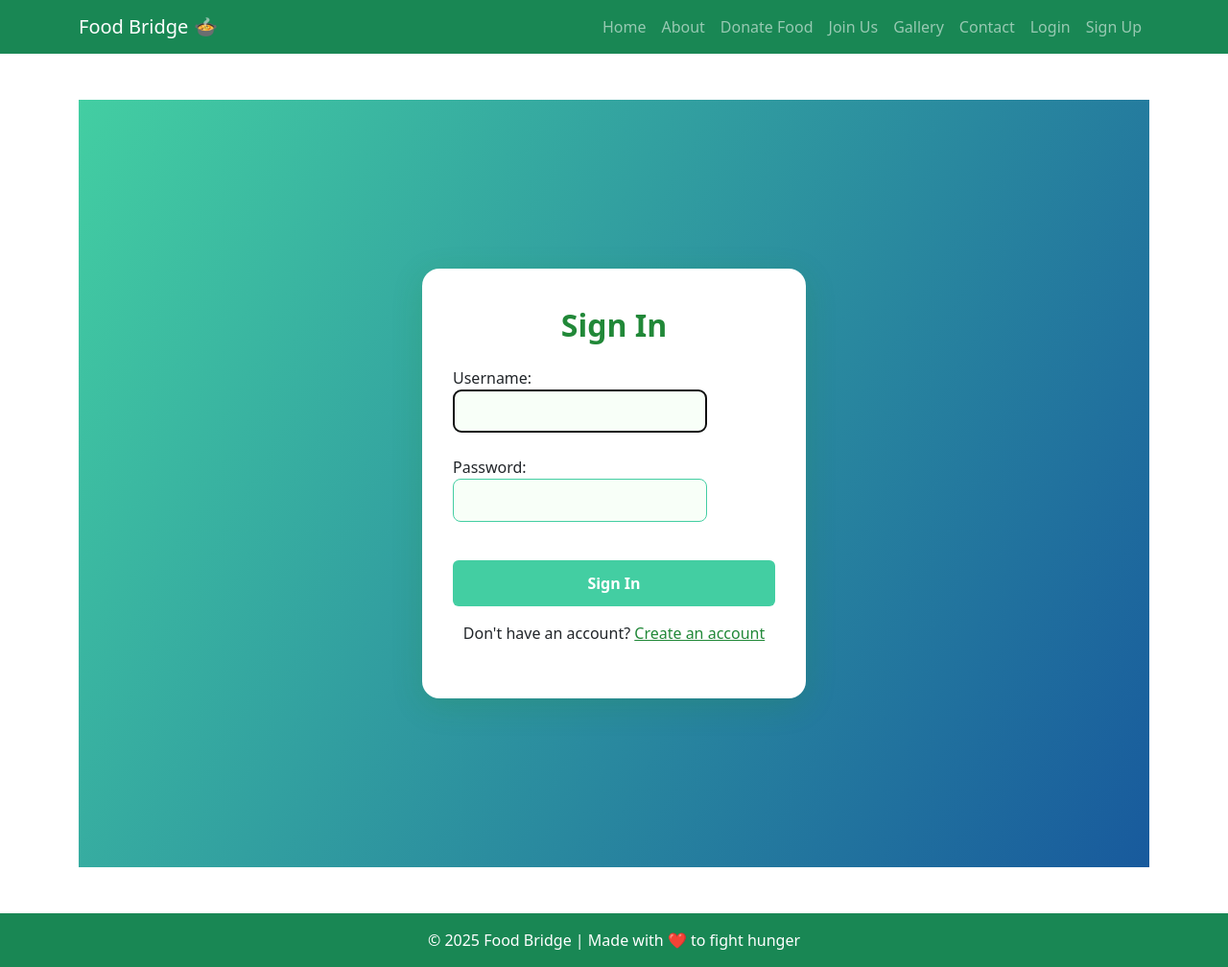
After one commit to Khushbudaswani/Foodbridge, a Django app: page /login/ in a window 1280 px wide. The commit adds this page. Shown: the whole page at 96% size. Run offline with Django 4.2, Linux system fonts and the light colour scheme.

Commit message:
Added new feature to login/signup

```diff
--- a/pages/urls.py
+++ b/pages/urls.py
@@ -11,5 +11,8 @@ urlpatterns = [
     path('partners/', views.partners, name='partners'),
     path('contact/', views.contact, name='contact'),
     path('gallery/', views.gallery, name='gallery'),
+    path('login/', views.login_view, name='login'),
+    path('signup/', views.signup_view, name='signup'),
+    path('logout/', views.logout_view, name='logout'),
 
 ]
--- a/pages/views.py
+++ b/pages/views.py
@@ -1,3 +1,49 @@
+from django.contrib.auth.forms import UserCreationForm, AuthenticationForm
+from django.contrib.auth import login, logout
+from django.shortcuts import redirect
+
+def signup_view(request):
+    from django.contrib.auth.forms import UserCreationForm
+    from django import forms
+    class CustomUserCreationForm(UserCreationForm):
+        def __init__(self, *args, **kwargs):
+            super().__init__(*args, **kwargs)
+            for field in self.fields.values():
+                field.help_text = ''
+    message = ''
+    if request.method == 'POST':
+        form = CustomUserCreationForm(request.POST)
+        if form.is_valid():
+            user = form.save()
+            login(request, user)
+            return redirect('home')
+        else:
+            message = 'Please correct the errors below.'
+    else:
+        form = CustomUserCreationForm()
+    return render(request, 'pages/signup.html', {'form': form, 'message': message})
+
+def login_view(request):
+    from django.contrib.auth.forms import AuthenticationForm
+    message = ''
+    if request.method == 'POST':
+        form = AuthenticationForm(data=request.POST)
+        if form.is_valid():
+            user = form.get_user()
+            login(request, user)
+            message = 'Login successful!'
+            return render(request, 'pages/login.html', {'form': form, 'message': message, 'success': True})
+        else:
+            message = 'Invalid username or password.'
+            return render(request, 'pages/login.html', {'form': form, 'message': message, 'success': False})
+    else:
+        form = AuthenticationForm()
+    return render(request, 'pages/login.html', {'form': form, 'message': message})
+
+def logout_view(request):
+    if request.method == 'POST':
+        logout(request)
+        return redirect('home')
 from django.shortcuts import render, redirect
 from pages.forms import DonateFoodForm, JoinTeamForm, ContactForm
 
--- a/templates/base.html
+++ b/templates/base.html
@@ -4,39 +4,103 @@
     <meta charset="UTF-8" />
     <meta name="viewport" content="width=device-width, initial-scale=1" />
     <title>{% block title %}Food Bridge{% endblock %}</title>
-    <link rel="stylesheet" href="static/css/style.css">
+    <link rel="stylesheet" href="static/css/style.css" />
     <!-- AOS CSS -->
-<link href="https://cdn.jsdelivr.net/npm/aos@2.3.4/dist/aos.css" rel="stylesheet">
+    <link
+      href="https://cdn.jsdelivr.net/npm/aos@2.3.4/dist/aos.css"
+      rel="stylesheet"
+    />
     <!-- Animate.css -->
-<link rel="stylesheet" href="https://cdnjs.cloudflare.com/ajax/libs/animate.css/4.1.1/animate.min.css"/>
+    <link
+      rel="stylesheet"
+      href="https://cdnjs.cloudflare.com/ajax/libs/animate.css/4.1.1/animate.min.css"
+    />
 
-
-    <link href="https://cdn.jsdelivr.net/npm/bootstrap@5.3.0/dist/css/bootstrap.min.css" rel="stylesheet" />
+    <link
+      href="https://cdn.jsdelivr.net/npm/bootstrap@5.3.0/dist/css/bootstrap.min.css"
+      rel="stylesheet"
+    />
     {% load static %}
   </head>
   <body>
     <nav class="navbar navbar-expand-lg navbar-dark bg-success">
       <div class="container">
         <a class="navbar-brand" href="{% url 'home' %}">Food Bridge 🍲</a>
-    <button class="navbar-toggler" type="button" data-bs-toggle="collapse" data-bs-target="#navMenu">
+        <button
+          class="navbar-toggler"
+          type="button"
+          data-bs-toggle="collapse"
+          data-bs-target="#navMenu"
+        >
           <span class="navbar-toggler-icon"></span>
         </button>
         <div class="collapse navbar-collapse" id="navMenu">
           <ul class="navbar-nav ms-auto">
-        <li class="nav-item"><a class="nav-link" href="{% url 'home' %}">Home</a></li>
-        <li class="nav-item"><a class="nav-link" href="{% url 'about' %}">About</a></li>
-        <li class="nav-item"><a class="nav-link" href="{% url 'donate_food' %}">Donate Food</a></li>
-        <li class="nav-item"><a class="nav-link" href="{% url 'join_team' %}">Join Us</a></li>
-        <li class="nav-item"><a class="nav-link" href="{% url 'gallery' %}">Gallery</a></li>
-        <li class="nav-item"><a class="nav-link" href="{% url 'contact' %}">Contact</a></li>
+            <li class="nav-item">
+              <a class="nav-link" href="{% url 'home' %}">Home</a>
+            </li>
+            <li class="nav-item">
+              <a class="nav-link" href="{% url 'about' %}">About</a>
+            </li>
+            <li class="nav-item">
+              {% if user.is_authenticated %}
+              <a class="nav-link" href="{% url 'donate_food' %}">Donate Food</a>
+              {% else %}
+              <a
+                class="nav-link"
+                href="{% url 'login' %}?next={% url 'donate_food' %}"
+                >Donate Food</a
+              >
+              {% endif %}
+            </li>
+            <li class="nav-item">
+              {% if user.is_authenticated %}
+              <a class="nav-link" href="{% url 'join_team' %}">Join Us</a>
+              {% else %}
+              <a
+                class="nav-link"
+                href="{% url 'login' %}?next={% url 'join_team' %}"
+                >Join Us</a
+              >
+              {% endif %}
+            </li>
+            <li class="nav-item">
+              <a class="nav-link" href="{% url 'gallery' %}">Gallery</a>
+            </li>
+            <li class="nav-item">
+              <a class="nav-link" href="{% url 'contact' %}">Contact</a>
+            </li>
+            {% if user.is_authenticated %}
+            <li class="nav-item">
+              <form
+                method="post"
+                action="{% url 'logout' %}"
+                style="display: inline"
+              >
+                {% csrf_token %}
+                <button
+                  class="nav-link btn btn-link text-white"
+                  style="text-decoration: none"
+                  type="submit"
+                >
+                  Logout
+                </button>
+              </form>
+            </li>
+            {% else %}
+            <li class="nav-item">
+              <a class="nav-link" href="{% url 'login' %}">Login</a>
+            </li>
+            <li class="nav-item">
+              <a class="nav-link" href="{% url 'signup' %}">Sign Up</a>
+            </li>
+            {% endif %}
           </ul>
         </div>
       </div>
     </nav>
 
-<div class="container my-5">
-  {% block content %}{% endblock %}
-</div>
+    <div class="container my-5">{% block content %}{% endblock %}</div>
 
     <footer class="bg-success text-white text-center p-3">
       &copy; 2025 Food Bridge | Made with ❤️ to fight hunger
@@ -48,6 +112,5 @@
     <script>
       AOS.init();
     </script>
-
   </body>
 </html>
--- /dev/null
+++ b/templates/pages/login.html
@@ -0,0 +1,87 @@
+{% extends 'base.html' %} {% block content %}
+<style>
+  .auth-bg {
+    min-height: 100vh;
+    background: linear-gradient(120deg, #43cea2 0%, #185a9d 100%);
+    display: flex;
+    align-items: center;
+    justify-content: center;
+  }
+  .auth-card {
+    background: #fff;
+    border-radius: 18px;
+    box-shadow: 0 8px 32px 0 rgba(34,139,34,0.2);
+    padding: 2.5rem 2rem;
+    width: 100%;
+    max-width: 400px;
+  }
+  .auth-title {
+    color: #218838;
+    font-weight: 700;
+    margin-bottom: 1.5rem;
+    text-align: center;
+  }
+  .auth-btn {
+    background: #43cea2;
+    color: #fff;
+    border: none;
+    border-radius: 6px;
+    width: 100%;
+    padding: 0.75rem;
+    font-weight: 600;
+    margin-top: 1rem;
+    transition: background 0.2s;
+  }
+  .auth-btn:hover {
+    background: #218838;
+  }
+  .auth-link {
+    color: #218838;
+    text-decoration: underline;
+  }
+  .auth-message {
+    text-align: center;
+    margin-bottom: 1rem;
+    color: {% if success %}#218838{% else %}#dc3545{% endif %};
+    font-weight: 500;
+  }
+  .auth-input {
+    border-radius: 8px !important;
+    border: 1.5px solid #43cea2 !important;
+    padding: 0.6rem 1rem !important;
+    margin-bottom: 1rem !important;
+    font-size: 1rem;
+    background: #f8fff8;
+  }
+</style>
+<div class="auth-bg">
+  <div class="auth-card">
+    <h2 class="auth-title">Sign In</h2>
+    {% if message %}
+    <div class="auth-message">{{ message }}</div>
+    {% endif %}
+    <form method="post">
+      {% csrf_token %} {% for field in form %}
+      <div class="mb-2">
+        {{ field.label_tag }} {{ field }} {% if field.errors %}
+        <div class="text-danger small">{{ field.errors|striptags }}</div>
+        {% endif %}
+      </div>
+      {% endfor %}
+      <button type="submit" class="auth-btn">Sign In</button>
+    </form>
+    <p class="mt-3 text-center">
+      Don't have an account?
+      <a class="auth-link" href="{% url 'signup' %}">Create an account</a>
+    </p>
+  </div>
+</div>
+<script>
+  // Add class to all inputs
+  document.addEventListener("DOMContentLoaded", function () {
+    document.querySelectorAll(".auth-card input").forEach(function (input) {
+      input.classList.add("auth-input");
+    });
+  });
+</script>
+{% endblock %}
```
Also changed, not shown: templates/pages/home.html (+89 -22 lines), templates/pages/signup.html (added, +87 -0 lines), db.sqlite3 (deleted), 1 other file. Lines whose indentation alone changed are shown as unchanged.
